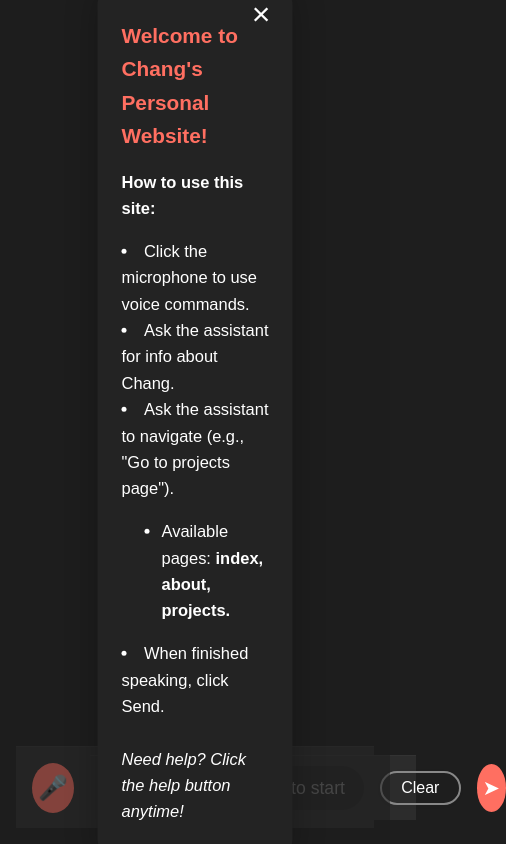
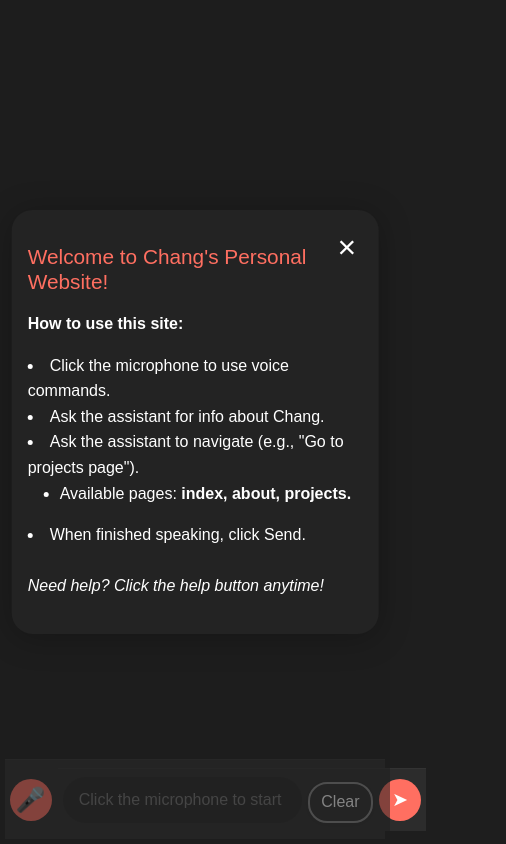
Before and after one commit to clu723/Chang-s-Website, a website: page docs/index.html in a window 390 px wide. Shown: the whole page, 506 px wide, since content can reach past the window. Drawn offline with nearby package versions, Linux system fonts and the light colour scheme.

Commit message:
mobile friendly ui

```diff
--- a/app.js
+++ b/app.js
@@ -7,7 +7,7 @@ const app = express();
 
 app.use(cors());
 app.use(express.json());
-app.use(express.static('public'));
+app.use(express.static('docs'));
 app.use('/api/chatbot', chatbotRoutes);
 
 app.get('/', (req, res) => {
--- a/docs/index.html
+++ b/docs/index.html
@@ -3,7 +3,12 @@
 
 <head>
     <meta charset="UTF-8" />
+    <meta name="viewport" content="width=device-width, initial-scale=1">
     <title>Chang's Personal Website</title>
+    <!-- Bootstrap 5 CSS -->
+    <link href="https://cdn.jsdelivr.net/npm/bootstrap@5.3.3/dist/css/bootstrap.min.css" rel="stylesheet">
+    <!-- Font Awesome 6 -->
+    <link href="https://cdnjs.cloudflare.com/ajax/libs/font-awesome/6.4.2/css/all.min.css" rel="stylesheet">
     <link rel="stylesheet" href="styles/chatbot.css" />
     <link rel="stylesheet" href="styles/helpmodal.css" />
 </head>
--- a/docs/styles/chatbot.css
+++ b/docs/styles/chatbot.css
@@ -156,3 +156,47 @@ header {
   color: #000;
   border-color: #111;
 }
+
+@media (max-width: 600px) {
+  .chat-container {
+    padding: 0.3rem;
+  }
+
+  .messages {
+    font-size: 1rem;
+    scroll-behavior: smooth;
+  }
+
+  .message {
+    max-width: 95%;
+    font-size: 0.98rem;
+    padding: 0.55rem 0.8rem;
+  }
+
+  .input-container {
+    flex-direction: row;
+    align-items: center;
+    gap: 0.4rem;
+    padding: 0.5rem 0.3rem;
+    width: 100%;
+  }
+
+  .microphone,
+  .send-btn {
+    width: 42px;
+    height: 42px;
+    font-size: 1.2rem;
+  }
+
+  .chat-input {
+    font-size: 1rem;
+    padding: 0.7rem 1rem;
+  }
+
+  .clear-btn {
+    min-width: 0;
+    margin-top: 0.3rem;
+    font-size: 1rem;
+    padding: 0.4rem 0.7rem;
+  }
+}
--- a/docs/styles/helpmodal.css
+++ b/docs/styles/helpmodal.css
@@ -68,3 +68,23 @@
   border: 1px solid #ff6f61;
   outline: none;
 }
+
+@media (max-width: 600px) {
+  .help-content {
+    width: 94vw;
+    max-width: 98vw;
+    left: 50%;
+    transform: translate(-50%, -50%);
+    padding-left: 1rem;
+    padding-right: 1rem;
+    font-size: 1rem;
+  }
+
+  .help-btn {
+    top: 8px;
+    right: 8px;
+    width: 36px;
+    height: 36px;
+    font-size: 1.1rem;
+  }
+}
```
